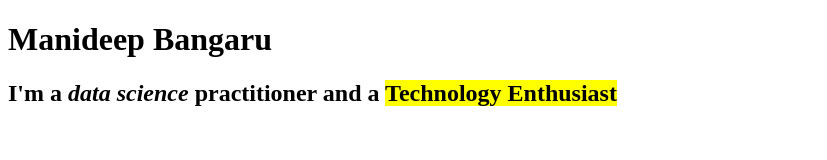
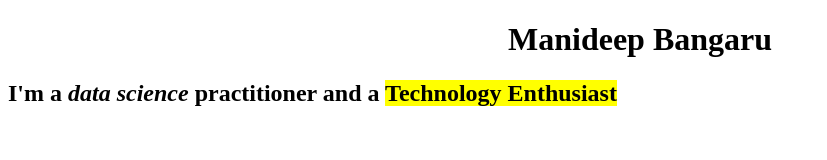
Before and after one commit to ManideepBangaru/manideepbangaru.github.io, a plain HTML site: page index.html in a window 1280 px wide. Shown: the whole page, without its empty margins (0-827 px from the left). Drawn offline with Linux system fonts and the light colour scheme.

Commit message:
Added center tag

```diff
--- a/index.html
+++ b/index.html
@@ -9,7 +9,7 @@
 <body>
 
   <header>
-        <h1>Manideep Bangaru</h1>
+      <h1> <center> Manideep Bangaru </center> </h1>
       <h2>I'm a <em> data science </em> practitioner and a <mark> Technology Enthusiast </mark> </h2>
   </header>
 
```
